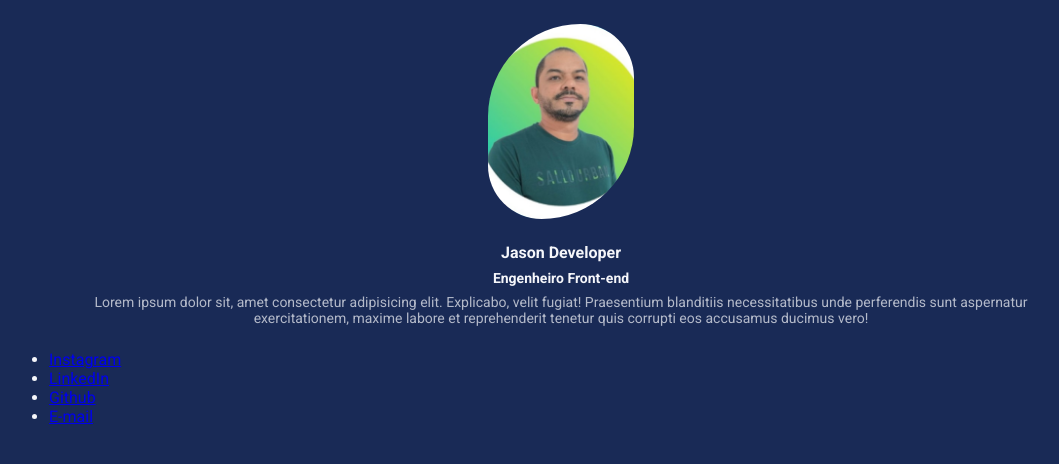
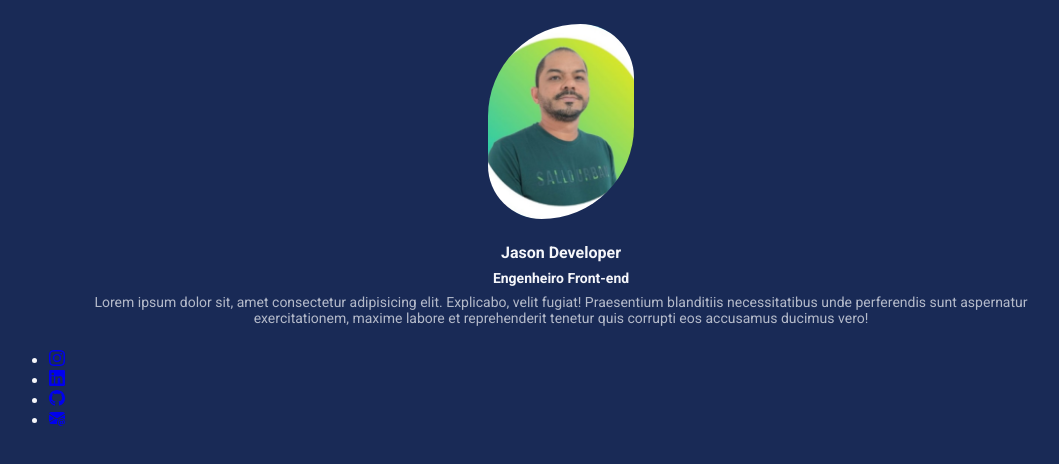
Before and after one commit to jasonrn36/curso-front-end, a website: page index.html in a window 1280 px wide. Shown: the whole page, without its empty margins (79-1138 px from the left). Drawn offline with nearby package versions, Linux system fonts and the light colour scheme; files that its build step writes are made by us from their sources.

Commit message:
adiction icons links in SVG from bootstrap

```diff
--- a/index.html
+++ b/index.html
@@ -25,10 +25,30 @@
 
             <nav>
                 <ul>
-                    <li><a href="https://www.instagram.com/jasonram360">Instagram</a></li>
-                    <li><a href="https://www.linkedin.com/in/jason-developer3000/">LinkedIn</a></li>
-                    <li><a href="https://github.com/jasonrn36/jasonrn36">Github</a></li>
-                    <li><a href="jason.rn36@gmail.com">E-mail</a></li>
+                    <li><a href="https://www.instagram.com/jasonram360">
+                        <!-- Colocado o icone do instagram do bootstrap -->
+                        <svg xmlns="http://www.w3.org/2000/svg" width="16" height="16" fill="currentColor" class="bi bi-instagram" viewBox="0 0 16 16">
+                        <path d="M8 0C5.829 0 5.556.01 4.703.048 3.85.088 3.269.222 2.76.42a3.9 3.9 0 0 0-1.417.923A3.9 3.9 0 0 0 .42 2.76C.222 3.268.087 3.85.048 4.7.01 5.555 0 5.827 0 8.001c0 2.172.01 2.444.048 3.297.04.852.174 1.433.372 1.942.205.526.478.972.923 1.417.444.445.89.719 1.416.923.51.198 1.09.333 1.942.372C5.555 15.99 5.827 16 8 16s2.444-.01 3.298-.048c.851-.04 1.434-.174 1.943-.372a3.9 3.9 0 0 0 1.416-.923c.445-.445.718-.891.923-1.417.197-.509.332-1.09.372-1.942C15.99 10.445 16 10.173 16 8s-.01-2.445-.048-3.299c-.04-.851-.175-1.433-.372-1.941a3.9 3.9 0 0 0-.923-1.417A3.9 3.9 0 0 0 13.24.42c-.51-.198-1.092-.333-1.943-.372C10.443.01 10.172 0 7.998 0zm-.717 1.442h.718c2.136 0 2.389.007 3.232.046.78.035 1.204.166 1.486.275.373.145.64.319.92.599s.453.546.598.92c.11.281.24.705.275 1.485.039.843.047 1.096.047 3.231s-.008 2.389-.047 3.232c-.035.78-.166 1.203-.275 1.485a2.5 2.5 0 0 1-.599.919c-.28.28-.546.453-.92.598-.28.11-.704.24-1.485.276-.843.038-1.096.047-3.232.047s-2.39-.009-3.233-.047c-.78-.036-1.203-.166-1.485-.276a2.5 2.5 0 0 1-.92-.598 2.5 2.5 0 0 1-.6-.92c-.109-.281-.24-.705-.275-1.485-.038-.843-.046-1.096-.046-3.233s.008-2.388.046-3.231c.036-.78.166-1.204.276-1.486.145-.373.319-.64.599-.92s.546-.453.92-.598c.282-.11.705-.24 1.485-.276.738-.034 1.024-.044 2.515-.045zm4.988 1.328a.96.96 0 1 0 0 1.92.96.96 0 0 0 0-1.92m-4.27 1.122a4.109 4.109 0 1 0 0 8.217 4.109 4.109 0 0 0 0-8.217m0 1.441a2.667 2.667 0 1 1 0 5.334 2.667 2.667 0 0 1 0-5.334"/>
+                        </svg>
+                    </a></li>
+                    <li><a href="https://www.linkedin.com/in/jason-developer3000/">
+                        <!-- Colocado o icone do LinkedIn do bootstrap -->
+                        <svg xmlns="http://www.w3.org/2000/svg" width="16" height="16" fill="currentColor" class="bi bi-linkedin" viewBox="0 0 16 16">
+                        <path d="M0 1.146C0 .513.526 0 1.175 0h13.65C15.474 0 16 .513 16 1.146v13.708c0 .633-.526 1.146-1.175 1.146H1.175C.526 16 0 15.487 0 14.854zm4.943 12.248V6.169H2.542v7.225zm-1.2-8.212c.837 0 1.358-.554 1.358-1.248-.015-.709-.52-1.248-1.342-1.248S2.4 3.226 2.4 3.934c0 .694.521 1.248 1.327 1.248zm4.908 8.212V9.359c0-.216.016-.432.08-.586.173-.431.568-.878 1.232-.878.869 0 1.216.662 1.216 1.634v3.865h2.401V9.25c0-2.22-1.184-3.252-2.764-3.252-1.274 0-1.845.7-2.165 1.193v.025h-.016l.016-.025V6.169h-2.4c.03.678 0 7.225 0 7.225z"/>
+                        </svg>
+                    </a></li>
+                    <li><a href="https://github.com/jasonrn36/jasonrn36">
+                        <!-- Colocado o icone do Github do bootstrap -->
+                        <svg xmlns="http://www.w3.org/2000/svg" width="16" height="16" fill="currentColor" class="bi bi-github" viewBox="0 0 16 16">
+                        <path d="M8 0C3.58 0 0 3.58 0 8c0 3.54 2.29 6.53 5.47 7.59.4.07.55-.17.55-.38 0-.19-.01-.82-.01-1.49-2.01.37-2.53-.49-2.69-.94-.09-.23-.48-.94-.82-1.13-.28-.15-.68-.52-.01-.53.63-.01 1.08.58 1.23.82.72 1.21 1.87.87 2.33.66.07-.52.28-.87.51-1.07-1.78-.2-3.64-.89-3.64-3.95 0-.87.31-1.59.82-2.15-.08-.2-.36-1.02.08-2.12 0 0 .67-.21 2.2.82.64-.18 1.32-.27 2-.27s1.36.09 2 .27c1.53-1.04 2.2-.82 2.2-.82.44 1.1.16 1.92.08 2.12.51.56.82 1.27.82 2.15 0 3.07-1.87 3.75-3.65 3.95.29.25.54.73.54 1.48 0 1.07-.01 1.93-.01 2.2 0 .21.15.46.55.38A8.01 8.01 0 0 0 16 8c0-4.42-3.58-8-8-8"/>
+                        </svg>
+                    </a></li>
+                    <li><a href="jason.rn36@gmail.com">
+                        <svg xmlns="http://www.w3.org/2000/svg" width="16" height="16" fill="currentColor" class="bi bi-envelope-at-fill" viewBox="0 0 16 16">
+                        <path d="M2 2A2 2 0 0 0 .05 3.555L8 8.414l7.95-4.859A2 2 0 0 0 14 2zm-2 9.8V4.698l5.803 3.546zm6.761-2.97-6.57 4.026A2 2 0 0 0 2 14h6.256A4.5 4.5 0 0 1 8 12.5a4.49 4.49 0 0 1 1.606-3.446l-.367-.225L8 9.586zM16 9.671V4.697l-5.803 3.546.338.208A4.5 4.5 0 0 1 12.5 8c1.414 0 2.675.652 3.5 1.671"/>
+                        <path d="M15.834 12.244c0 1.168-.577 2.025-1.587 2.025-.503 0-1.002-.228-1.12-.648h-.043c-.118.416-.543.643-1.015.643-.77 0-1.259-.542-1.259-1.434v-.529c0-.844.481-1.4 1.26-1.4.585 0 .87.333.953.63h.03v-.568h.905v2.19c0 .272.18.42.411.42.315 0 .639-.415.639-1.39v-.118c0-1.277-.95-2.326-2.484-2.326h-.04c-1.582 0-2.64 1.067-2.64 2.724v.157c0 1.867 1.237 2.654 2.57 2.654h.045c.507 0 .935-.07 1.18-.18v.731c-.219.1-.643.175-1.237.175h-.044C10.438 16 9 14.82 9 12.646v-.214C9 10.36 10.421 9 12.485 9h.035c2.12 0 3.314 1.43 3.314 3.034zm-4.04.21v.227c0 .586.227.8.581.8.31 0 .564-.17.564-.743v-.367c0-.516-.275-.708-.572-.708-.346 0-.573.245-.573.791"/>
+                        </svg>
+                    </a></li>
                 </ul>
             </nav>
         </div>
--- a/src/styles/main.less
+++ b/src/styles/main.less
@@ -37,7 +37,6 @@ body {
         //Effect to cut border in image
         max-width: 15%; // Precisa ser um quadrado
         border-radius: 190px 110px;
-      margin: ;
 
     }
 
```
